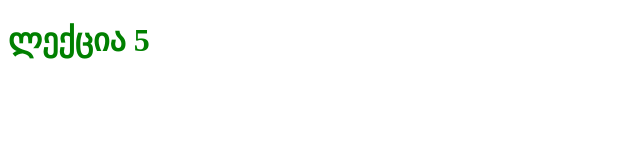
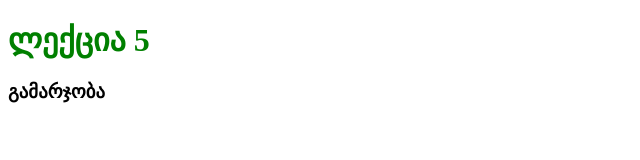
Before and after one commit to datipantsulaia/lesson-5, a plain HTML site: page index.html in a window 1280 px wide. Shown: the whole page, without its empty margins (0-640 px from the left). Drawn offline with Linux system fonts and the light colour scheme.

Commit message:
new commit
hello world

```diff
--- a/index.html
+++ b/index.html
@@ -8,5 +8,6 @@
 </head>
 <body>
     <h1>ლექცია 5</h1>
+    <h3>გამარჯობა</h3>
 </body>
 </html>
```
